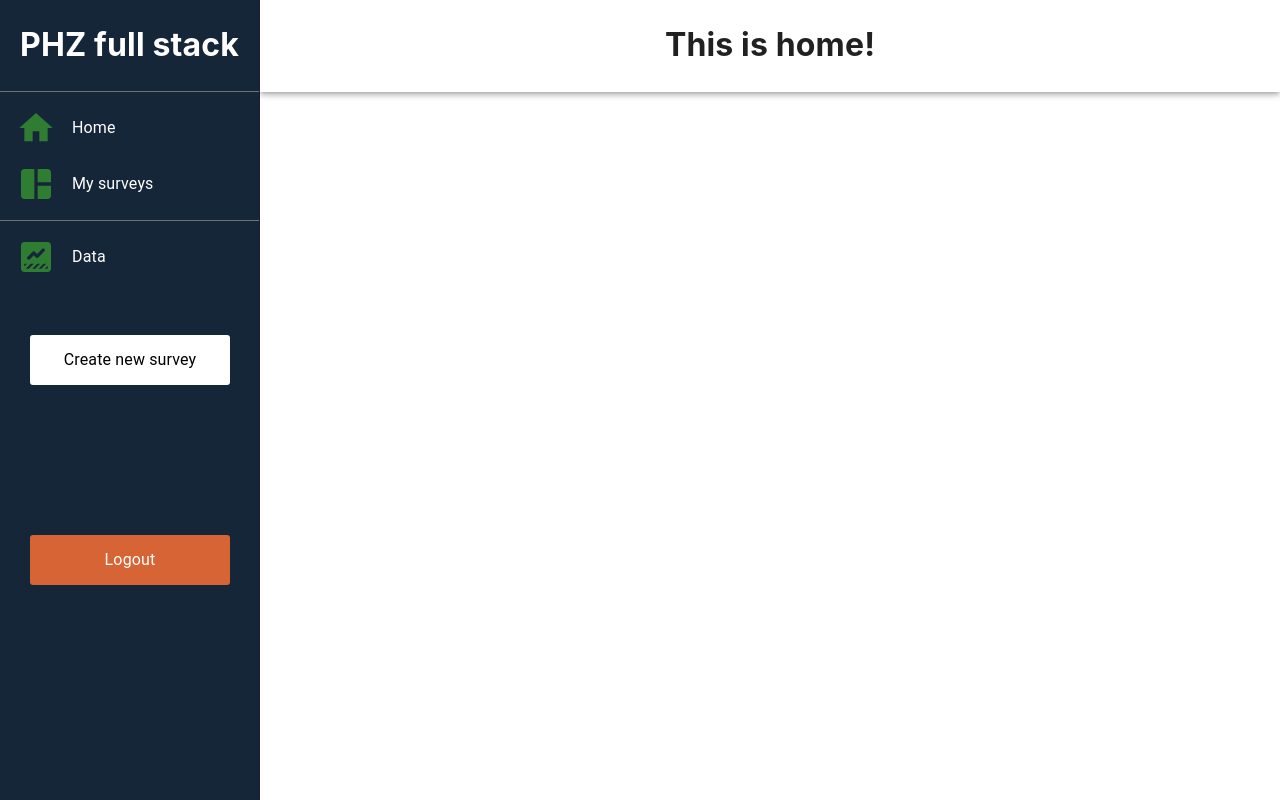
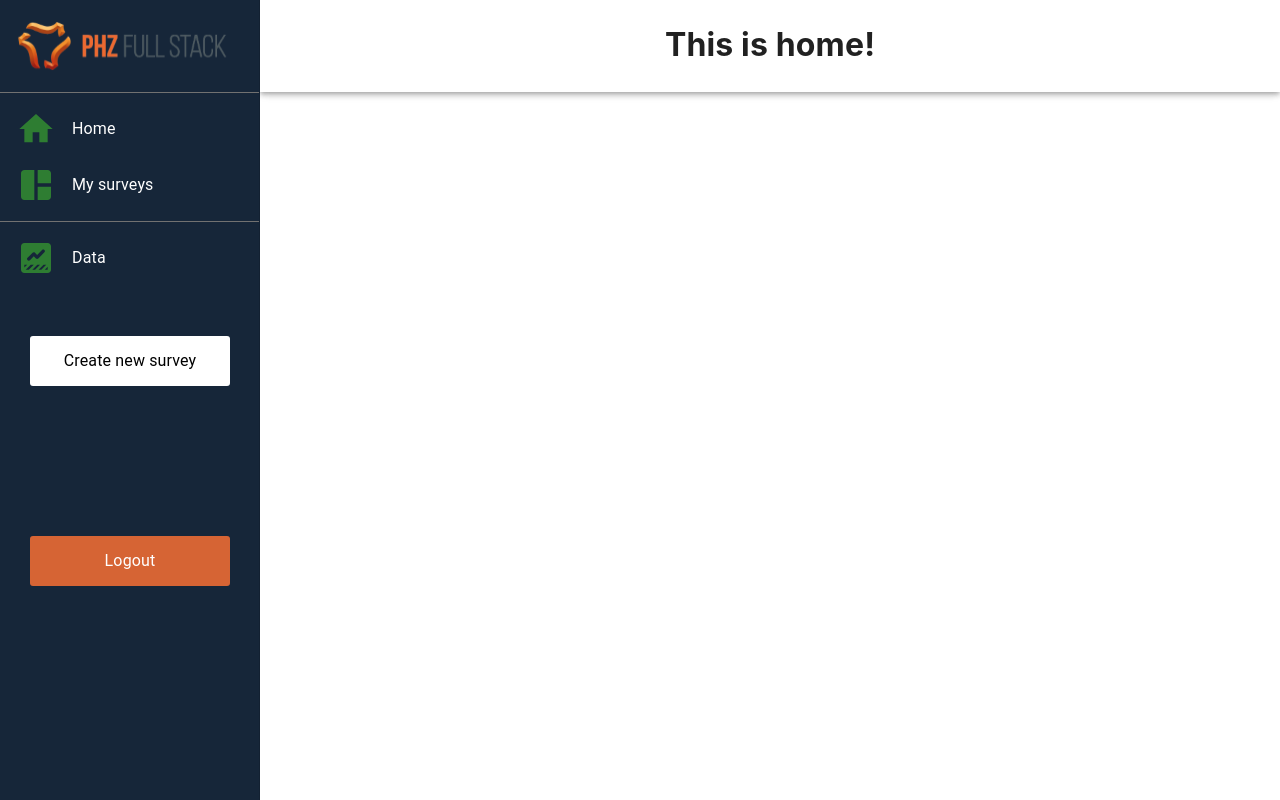
Before and after one commit to Termanty/PS-Dashboard, a React (Create React App) app: page / in a window 1280 px wide. Built offline with nearby package versions, Linux system fonts and the light colour scheme.

Commit message:
add phz-logo

```diff
--- a/src/App.js
+++ b/src/App.js
@@ -1,31 +1,28 @@
-import React, {Suspense, lazy} from "react";
-import {
-  BrowserRouter as
-  Router,
-  Routes,
-  Route,
-} from "react-router-dom";
+import React, { Suspense, lazy } from "react";
+import { BrowserRouter as Router, Routes, Route } from "react-router-dom";
 
-const Home = lazy(() => import ("./components/pages/Home"));
+const Home = lazy(() => import("./components/pages/Home"));
 const MySurveys = lazy(() => import("./components/pages/MySurveys"));
 const Layout = lazy(() => import("./components/layout/Layout"));
-const CreateNewSurvey = lazy(() => import("./components/pages/CreateNewSurvey"));
+const CreateNewSurvey = lazy(() =>
+  import("./components/pages/CreateNewSurvey")
+);
 const Data = lazy(() => import("./components/pages/Data"));
 
 function App() {
   return (
     <div className="app">
       <Router>
-      <Suspense fallback = {<div>Loading...</div>}>
-      <Layout>
-      <Routes>
-        <Route path = "/" element = {<Home />} />
-        <Route path = "/MySurveys" element = {<MySurveys />} />
-        <Route path = "/CreateNewSurvey" element = {<CreateNewSurvey/>} />
-        <Route path = "/Data" element = {<Data />} />
-      </Routes>
-      </Layout>
-      </Suspense>
+        <Suspense fallback={<div>Loading...</div>}>
+          <Layout>
+            <Routes>
+              <Route path="/" element={<Home />} />
+              <Route path="/MySurveys" element={<MySurveys />} />
+              <Route path="/CreateNewSurvey" element={<CreateNewSurvey />} />
+              <Route path="/Data" element={<Data />} />
+            </Routes>
+          </Layout>
+        </Suspense>
       </Router>
     </div>
   );
--- a/src/components/bars/leftSidebar/Leftbar.jsx
+++ b/src/components/bars/leftSidebar/Leftbar.jsx
@@ -1,21 +1,22 @@
-import React from 'react';
-import {Link} from 'react-router-dom';
-import Drawer from '@mui/material/Drawer';
-import Box from '@mui/material/Box';
-import CssBaseline from '@mui/material/CssBaseline';
-import AppBar from '@mui/material/AppBar';
-import Toolbar from '@mui/material/Toolbar';
-import List from '@mui/material/List';
-import Typography from '@mui/material/Typography';
-import Divider from '@mui/material/Divider';
-import ListItem from '@mui/material/ListItem';
-import ListItemIcon from '@mui/material/ListItemIcon';
-import ListItemText from '@mui/material/ListItemText';
-import DataThresholdingRoundedIcon from '@mui/icons-material/DataThresholdingRounded';
-import AutoAwesomeMosaicIcon from '@mui/icons-material/AutoAwesomeMosaic';
+import React from "react";
+import { Link } from "react-router-dom";
+import { ReactComponent as Logo } from "./phz-logo-small.svg";
+import Drawer from "@mui/material/Drawer";
+import Box from "@mui/material/Box";
+import CssBaseline from "@mui/material/CssBaseline";
+import AppBar from "@mui/material/AppBar";
+import Toolbar from "@mui/material/Toolbar";
+import List from "@mui/material/List";
+import Typography from "@mui/material/Typography";
+import Divider from "@mui/material/Divider";
+import ListItem from "@mui/material/ListItem";
+import ListItemIcon from "@mui/material/ListItemIcon";
+import ListItemText from "@mui/material/ListItemText";
+import DataThresholdingRoundedIcon from "@mui/icons-material/DataThresholdingRounded";
+import AutoAwesomeMosaicIcon from "@mui/icons-material/AutoAwesomeMosaic";
 
-import {leftbarStyle} from "./Leftbarstyle";
-import HomeIcon from './HomeIcon';
+import { leftbarStyle } from "./Leftbarstyle";
+import HomeIcon from "./HomeIcon";
 
 const drawerWidth = 260;
 
@@ -23,73 +24,103 @@ function Leftbar() {
   const classes = leftbarStyle();
 
   return (
-      <Box sx = {{ display: 'flex' }}>
+    <Box sx={{ display: "flex" }}>
       <CssBaseline />
       {/* header */}
       <AppBar
-        position = "fixed"
-        sx = {{ width: `calc(100% - ${drawerWidth}px)`, ml: `${drawerWidth}px`, height: "92px", backgroundColor: "transparent"}}
+        position="fixed"
+        sx={{
+          width: `calc(100% - ${drawerWidth}px)`,
+          ml: `${drawerWidth}px`,
+          height: "92px",
+          backgroundColor: "transparent",
+        }}
       >
         <Toolbar>
-          <Typography variant = "h6" noWrap component = "div" >
+          <Typography variant="h6" noWrap component="div">
             Header
           </Typography>
         </Toolbar>
       </AppBar>
 
       <Drawer
-        sx = {{
+        sx={{
           width: drawerWidth,
           flexShrink: 0,
-          '& .MuiDrawer-paper': {
+          "& .MuiDrawer-paper": {
             width: drawerWidth,
-            boxSizing: 'border-box',
+            boxSizing: "border-box",
             height: "100%",
             backgroundColor: "rgb(22, 38, 57)",
-            color: "white"
+            color: "white",
           },
         }}
-        variant = "permanent"
-        anchor = "left"
+        variant="permanent"
+        anchor="left"
       >
-        <h1>PHZ full stack</h1>
+        {/* <Logo /> */}
+        <Box
+          sx={{
+            height: 92,
+            display: "flex",
+            justifyContent: "center",
+            alignItems: "center",
+          }}
+        >
+          <Logo />
+        </Box>
         {/* <Toolbar /> */}
-        <Divider color = "gray"/>
+        <Divider color="gray" />
         <List>
-            <ListItem button key = "Home" component = {Link} to = "/">
+          <ListItem button key="Home" component={Link} to="/">
             <ListItemIcon>
-                 <HomeIcon color = "success" sx = {{ fontSize: 40}}/>
+              <HomeIcon color="success" sx={{ fontSize: 40 }} />
             </ListItemIcon>
-              <ListItemText primary = "Home" />
+            <ListItemText primary="Home" />
           </ListItem>
 
-            <ListItem button key = "My surveys" component = {Link} to = "/MySurveys">
+          <ListItem button key="My surveys" component={Link} to="/MySurveys">
             <ListItemIcon>
-                 <AutoAwesomeMosaicIcon color = "success" sx = {{ fontSize: 40}}/>
+              <AutoAwesomeMosaicIcon color="success" sx={{ fontSize: 40 }} />
             </ListItemIcon>
-              <ListItemText primary = "My surveys" />
+            <ListItemText primary="My surveys" />
           </ListItem>
         </List>
-        <Divider color = "gray"/>
+        <Divider color="gray" />
         <List>
-          <ListItem button key = "Data" component = {Link} to = "/Data">
+          <ListItem button key="Data" component={Link} to="/Data">
             <ListItemIcon>
-                 <DataThresholdingRoundedIcon color = "success" sx = {{ fontSize: 40}}/>
+              <DataThresholdingRoundedIcon
+                color="success"
+                sx={{ fontSize: 40 }}
+              />
             </ListItemIcon>
-              <ListItemText primary = "Data" />
+            <ListItemText primary="Data" />
           </ListItem>
 
-            <ListItem sx = {{marginTop: "50px", textAlign: "center"}} button className = {classes.addButton} key = {"Create new survey"} component = {Link} to = "/CreateNewSurvey">
-              <ListItemText primary = {"Create new survey"} />
+          <ListItem
+            sx={{ marginTop: "50px", textAlign: "center" }}
+            button
+            className={classes.addButton}
+            key={"Create new survey"}
+            component={Link}
+            to="/CreateNewSurvey"
+          >
+            <ListItemText primary={"Create new survey"} />
           </ListItem>
 
-            <ListItem sx = {{marginTop: "150px"}} button className = {classes.logoutButton} key = {"Logout"}>
-              <ListItemText primary = {"Logout"} sx = {{textAlign: "center"}}/>
+          <ListItem
+            sx={{ marginTop: "150px" }}
+            button
+            className={classes.logoutButton}
+            key={"Logout"}
+          >
+            <ListItemText primary={"Logout"} sx={{ textAlign: "center" }} />
           </ListItem>
         </List>
       </Drawer>
     </Box>
-  )
+  );
 }
 
 export default Leftbar;
```
Also changed, not shown: src/components/bars/leftSidebar/phz-logo-small.svg (added), 1 other file (tests, documents, lock files or other folders). Lines whose indentation alone changed are shown as unchanged.
